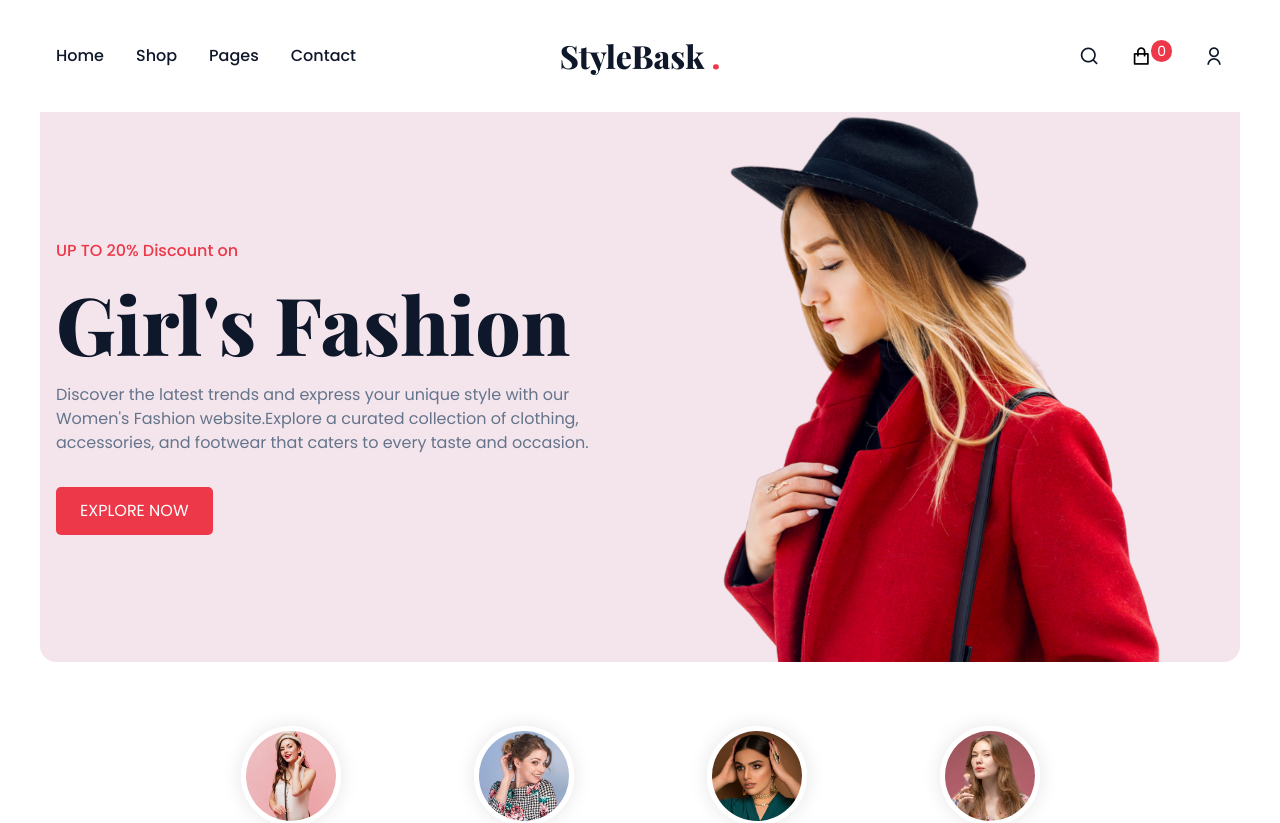
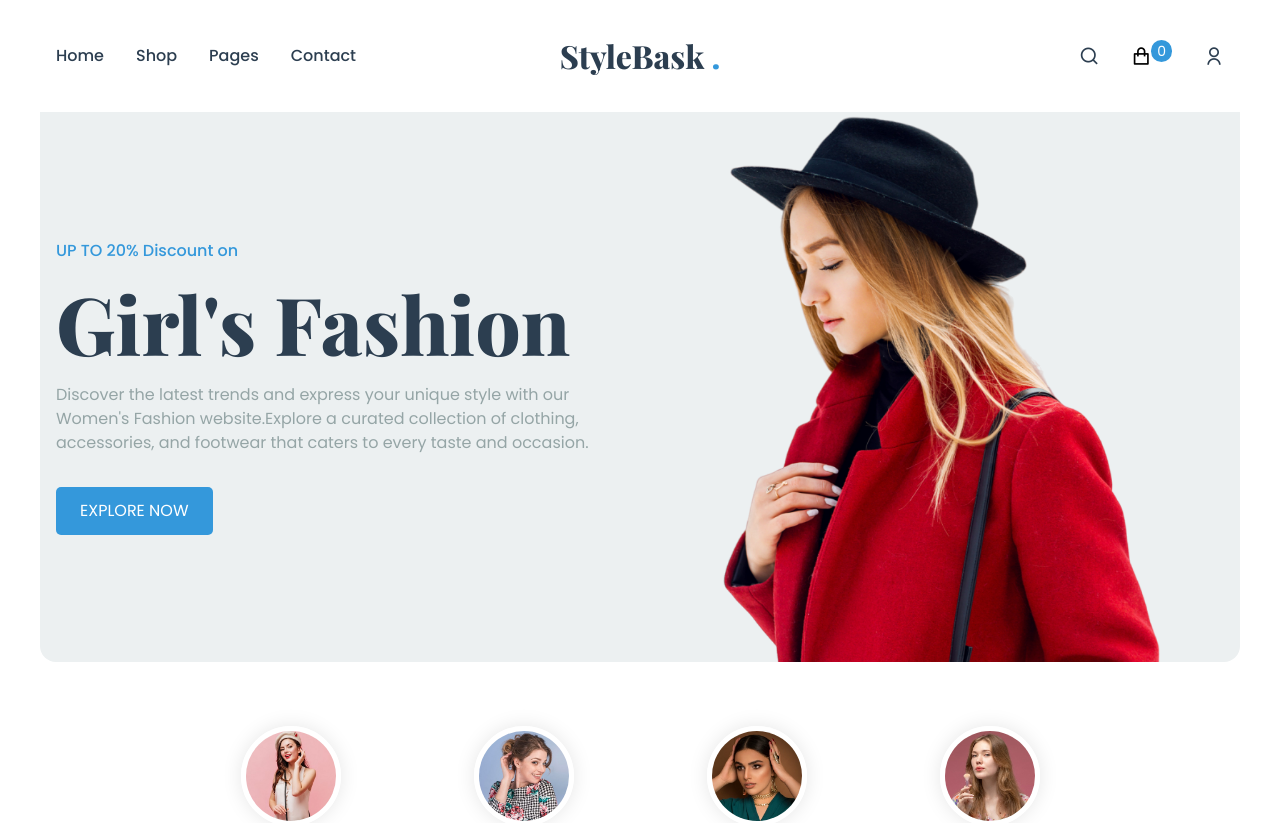
Before and after one commit to RakibHossen678/Ecommerce-Frontend, a React (Vite) app: page / in a window 1280 px wide. Shown: the top 823 px of the page. Built offline with nearby package versions, Linux system fonts and the light colour scheme.

Commit message:
changes colors and add clear all filter button

```diff
--- a/src/App.css
+++ b/src/App.css
@@ -1,12 +1,12 @@
 @import url("https://fonts.googleapis.com/css2?family=Playfair+Display:wght@600;800&family=Poppins:wght@400;500;600;700&display=swap");
 
 :root {
-  --primary-color: #ed3849;
-  --primary-color-dark: #d23141;
-  --primary-color-light: #f4e5ec;
-  --text-dark: #0f172a;
-  --text-light: #64748b;
-  --extra-light: #f8fafc;
+  --primary-color: #3498db;
+  --primary-color-dark: #2980b9;
+  --primary-color-light: #ecf0f1;
+  --text-dark: #2c3e50;
+  --text-light: #95a5a6;
+  --extra-light: #f5f5f5;
   --white: #ffffff;
   --max-width-1400: 1400px;
   --max-width-1200: 1200px;
--- a/src/Pages/Home/PromoBanner.jsx
+++ b/src/Pages/Home/PromoBanner.jsx
@@ -12,7 +12,7 @@ const PromoBanner = () => {
         <span>
           <i className="ri-exchange-dollar-line"></i>
         </span>
-        <h4>100% Money Back Guarantee</h4>
+        <h4 className="text-[18px]">100% Money Back Guarantee</h4>
         <p>
           Shop with confidence—get a full refund if you{"'"}re not satisfied.
         </p>
--- a/src/Pages/shop/ShopFiltering.jsx
+++ b/src/Pages/shop/ShopFiltering.jsx
@@ -27,7 +27,7 @@ const ShopFiltering = ({
               onChange={(e) =>
                 setFilteredState({ ...filteredState, category: e.target.value })
               }
-              className="form-radio h-7 w-5 text-blue-600 focus:ring-blue-500 border-blue-300"
+              className="form-radio h-5 w-5 text-blue-600 focus:ring-blue-500 border-blue-300"
             />
             <span className="ml-2 text-gray-700 group-hover:text-blue-600 transition-colors">
               {category}
@@ -53,7 +53,7 @@ const ShopFiltering = ({
               onChange={(e) =>
                 setFilteredState({ ...filteredState, color: e.target.value })
               }
-              className="form-radio h-7 w-5 text-blue-600 focus:ring-blue-500 border-blue-300"
+              className="form-radio h-5 w-5 text-blue-600 focus:ring-blue-500 border-blue-300"
             />
             <span className="ml-2 text-gray-700 group-hover:text-blue-600 transition-colors">
               {color}
@@ -75,16 +75,14 @@ const ShopFiltering = ({
               name="priceRanges"
               id="priceRanges"
               value={`${range.min}-${range.max}`}
-              checked={
-                filteredState.priceRange === `${range.min}-${range.max}`
-              }
+              checked={filteredState.priceRange === `${range.min}-${range.max}`}
               onChange={(e) =>
                 setFilteredState({
                   ...filteredState,
                   priceRange: e.target.value,
                 })
               }
-              className="form-radio h-7 w-5 text-blue-600 focus:ring-blue-500 border-blue-300"
+              className="form-radio h-5 w-5 text-blue-600 focus:ring-blue-500 border-blue-300"
             />
             <span className="ml-2 text-gray-700 group-hover:text-blue-600 transition-colors">
               {range.label}
@@ -92,6 +90,14 @@ const ShopFiltering = ({
           </label>
         ))}
       </div>
+
+      {/* clear filter */}
+      <button
+        onClick={clearFilters}
+        className="bg-primary py-1 px-4 text-white rounded"
+      >
+        Clear All Filters
+      </button>
     </div>
   );
 };
--- a/tailwind.config.js
+++ b/tailwind.config.js
@@ -9,12 +9,12 @@ export default {
         "custom-900": "900px",
       },
       colors: {
-        primary: "#ed3849",
-        "primary-dark": "#d23141",
-        "primary-light": "#f4e5ec",
-        "text-dark": "#0f172a",
-        "text-light": "#64748b",
-        "extra-light": "#f8fafc",
+        primary: "#3498db",
+        "primary-dark": "#2980b9",
+        "primary-light": "#ecf0f1",
+        "text-dark": "#2c3e50",
+        "text-light": "#95a5a6",
+        "extra-light": "#f5f5f5",
       },
     },
   },
```
